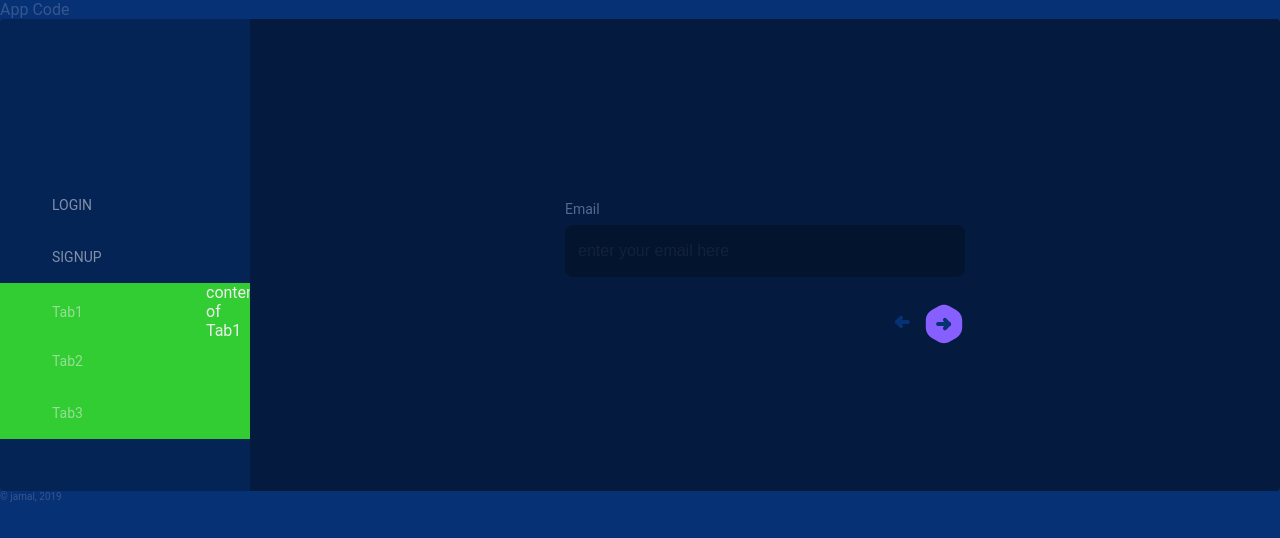
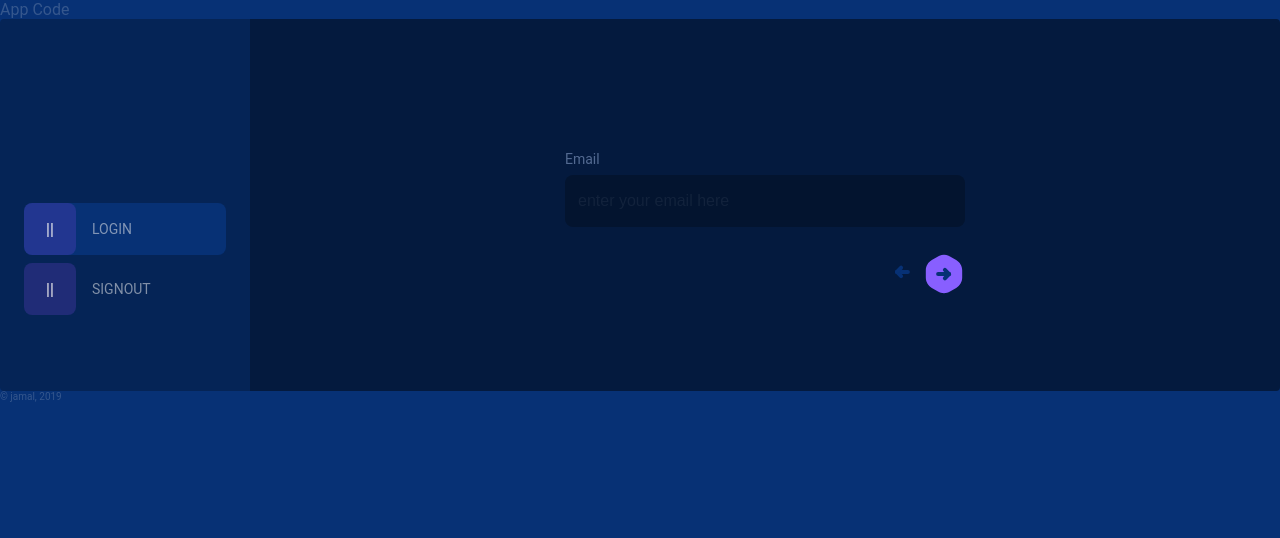
Before and after one commit to jamal7x7/Daily-React-001-todo-app, a Next.js app: page /Login in a window 1280 px wide. Shown: the top 538 px of the page. Built offline with nearby package versions, Linux system fonts and the light colour scheme.

Commit message:
logout and sidebar tabs

```diff
--- a/components/sidebar/UserInfo.js
+++ b/components/sidebar/UserInfo.js
@@ -12,7 +12,7 @@ const Styles = styled.div`
     /* width: 100%; */
     left: calc(50% - 100px);
     /* left: 35px; */
-    top: 0px;
+    top: 8px;
     position: absolute;
     z-index: 100000000;
   }
--- a/components/ui/Tab.js
+++ b/components/ui/Tab.js
@@ -1,30 +1,14 @@
+import { rgba } from 'polished'
 import React from 'react'
 import styled from 'styled-components'
 
-const Styles = styled.div`
-  .todoSideBtn {
-    padding: 0 16px 0 36px;
-
-    .sideBtn {
-      height: 52px;
-      border-radius: 8px;
+const TodoSideBtn = styled.div`
+  padding: 0;
+  margin-bottom: 8px;
+`
+const SideBtnLabel = styled.div`
+  display: grid;
   padding-left: 16px;
-      display: grid;
-      grid-template-columns: 1fr 28px;
-      grid-template-rows: auto;
-        background: ${props =>
-          props.active ? ({ theme }) => theme.colors.bgl : '00000000'};
-      cursor: pointer;
-      &:hover {
-        background: ${({ theme }) => theme.colors.bgl} ;
-        color: ${({ theme }) => theme.colors.text};
-      }
-      &:hover .todoListNum {
-        // background: $primary2;
-        color: ${({ theme }) => theme.colors.text};
-      }
-      .todoSideBtnLabel {
-        display: grid;
   place-items: center start;
   /* font-size: ${({ theme }) => theme.fontSizes[0]}; */
   font-size: 14px;
@@ -33,9 +17,13 @@ const Styles = styled.div`
 &:hover .todoSideBtnLabel {
   color: ${({ theme }) => theme.colors.text};
 }
+`
+const Icon = styled.div`
+  display: grid;
+  place-items: center;
+  border-radius: 8px;
 
-    }
-  }
+  background: ${({ theme }) => rgba(theme.colors.primary, 0.2)};
 `
 const TodoSideBtnNum = styled.div`
   display: grid;
@@ -43,21 +31,45 @@ const TodoSideBtnNum = styled.div`
   font-size: 12px;
   color: ${({ theme }) => theme.colors.textLight};
 `
+const SideBtn = styled.div`
+  height: 52px;
+  border-radius: 8px;
+  /* padding-left: 16px; */
+  display: grid;
+  grid-template-columns: 52px 1fr 28px;
+  grid-template-rows: auto;
+  background: ${props =>
+    props.active ? ({ theme }) => theme.colors.bgl : '00000000'};
+  cursor: pointer;
+  &:hover {
+    background: ${({ theme }) => rgba(theme.colors.bgl, 0.7)};
+    color: ${({ theme }) => theme.colors.text};
+  }
+  &:hover .todoListNum {
+    // background: $primary2;
+    color: ${({ theme }) => theme.colors.text};
+  }
+`
 
-const SidebarTab = ({ children, num, label }) => (
-  <Styles>
-    <div className='todoSideBtn'>
-      <div className='sideBtn'>
-        <div className='todoSideBtnLabel'>
+const SidebarTab = ({
+  children,
+  num,
+  label,
+  index,
+  active,
+  handleTabClick
+}) => (
+  <TodoSideBtn onClick={e => handleTabClick(e, label)}>
+    <SideBtn active={active}>
+      <Icon>||</Icon>
+      <SideBtnLabel>
         {' '}
         <div>{label}</div>
-        </div>
-        {label === 'Tab1' && <div className='tabContent'> {children} </div>}
+      </SideBtnLabel>
 
       {num && <TodoSideBtnNum>3</TodoSideBtnNum>}
-      </div>
-    </div>
-  </Styles>
+    </SideBtn>
+  </TodoSideBtn>
 )
 
 export default SidebarTab
--- a/components/ui/Tabs.js
+++ b/components/ui/Tabs.js
@@ -1,9 +1,14 @@
 import React from 'react'
+import styled from 'styled-components'
 
 export default ({ children }) => {
+  const TDSideBtn = styled.div`
+    /* padding: 0 16px 0 36px; */
+    margin: 24px;
+  `
   return (
-    <>
-      <div style={{ background: 'limegreen' }}>{children}</div>
-    </>
+    <TDSideBtn>
+      <div>{children}</div>
+    </TDSideBtn>
   )
 }
--- a/pages/Login.js
+++ b/pages/Login.js
@@ -4,7 +4,7 @@ import React, { useRef, useState } from 'react'
 import { animated, useSpring } from 'react-spring'
 import styled, { css } from 'styled-components'
 import Layout from '../components/Layout'
-import { SidebarTab, UserInfo } from '../components/sidebar'
+import { UserInfo } from '../components/sidebar'
 import { AvatarSvg, SubmitSvg } from '../components/svg'
 import Align from '../components/ui/Align'
 import Button from '../components/ui/Button'
@@ -197,12 +197,16 @@ const InputEmail = styled.input`
   }
 `
 
+///////////////////////////////////////////COMPONENT//////////////////////////////////////////////
+
 const Login = ({ userSignedin, setUserSignedin }) => {
   const addListRef = useRef()
   const didRun = useRef(false)
 
   const [addTaskIsShown, setAddTaskIsShown] = useState(false)
   const [show, setShow] = useState(true)
+  const [show2, setShow2] = useState(true)
+  const [sidebarTab, setSidebarTab] = useState('LOGIN')
 
   const handleAddListIsShown = e => {
     setAddListIsShown(prev => !prev)
@@ -277,6 +281,21 @@ const Login = ({ userSignedin, setUserSignedin }) => {
     config: { mass: 1, tension: 500, friction: 30 }
   })
 
+  const handleTabClick = (e, label) => {
+    e.preventDefault()
+
+    setSidebarTab(p => label)
+    console.log(sidebarTab + '>>>>>>>>>>>>' + label + '<<<<<<<<<<<<<')
+
+    const el = e.target
+    el.classList.add('active')
+    console.log(el)
+  }
+
+  // useEffect(() => {
+  //   console.log(sidebarTab)
+  // })
+
   return (
     <Layout>
       <Styles>
@@ -287,20 +306,29 @@ const Login = ({ userSignedin, setUserSignedin }) => {
             </div>
 
             <div className='sidebarMain'>
+              <Tabs>
+                <Tab
+                  label='LOGIN'
+                  handleTabClick={handleTabClick}
+                  active={sidebarTab === 'LOGIN'}
+                />
+                <Tab
+                  label='SIGNOUT'
+                  handleTabClick={handleTabClick}
+                  active={sidebarTab === 'SIGNOUT'}
+                />
+              </Tabs>
+              {/*
               <SidebarTab>LOGIN</SidebarTab>
               <SidebarTab>SIGNUP</SidebarTab>
-              <Tabs>
-                <Tab label='Tab1'> content of Tab1</Tab>
-                <Tab label='Tab2'> content of Tab2</Tab>
-                <Tab label='Tab3'> content of Tab3</Tab>
-              </Tabs>
+              */}
             </div>
 
             <div style={{ opacity: 0 }}>
               <div className='mode'>Zen</div>
             </div>
           </div>
-
+          {sidebarTab === 'LOGIN' && (
             <div className='content'>
               <Align ha='center' va='center' width='400px' stack>
                 <animated.div style={femail}>
@@ -403,6 +431,150 @@ const Login = ({ userSignedin, setUserSignedin }) => {
                 </ShowHide>
               </Align>
             </div>
+          )}
+
+          {sidebarTab === 'SIGNOUT' && (
+            <div className='content'>
+              <Align ha='center' va='center' width='400px' stack>
+                <animated.div style={femail}>
+                  <animated.div style={favatar}>
+                    <Align ha='center' va='center'>
+                      <AvatarSvg />
+                    </Align>
+                  </animated.div>
+                  <animated.div style={flabel}>
+                    <Label> Email </Label>
+                  </animated.div>
+                  <animated.div style={finput}>
+                    <InputEmail
+                      autoFocus
+                      placeholder='enter your email here'
+                      onClick={e => setShow(true)}
+                    />
+                  </animated.div>
+                  {/*<TextField
+                        autoFocus
+                        label='Email'
+                        placeholder='enter your email here'
+                        show={show}
+                     />*/}
+                  {/*<Divider transparent height='0px' />*/}
+                </animated.div>
+                <Divider transparent height='16px' />
+                {show && (
+                  <Align ha='end' va='center'>
+                    <Link href='/Signedin'>
+                      <a>
+                        {/*<Button>BACK</Button>
+                                                <Button primary>NEXT</Button>*/}
+                        <SubmitSvg flat />
+                      </a>
+                    </Link>
+
+                    <Icon className='big-svg' onClick={e => setShow(false)}>
+                      <SubmitSvg next />
+                    </Icon>
+                  </Align>
+                )}
+                {!show && (
+                  <animated.div style={fpassword}>
+                    <ShowHide>
+                      <TextField
+                        autoFocus
+                        label='Password'
+                        type='password'
+                        placeholder='enter your Password here'
+                      />
+
+                      <Divider transparent height='16px' />
+                      <Align va='center' placing>
+                        <Button pad={0.01}>
+                          <div>Create an acount</div>
+                        </Button>
+                        <div style={{ display: 'flex' }}>
+                          <Align ha='end' va='center'>
+                            <IconFlat
+                              className='big-svg-flat'
+                              onClick={e => setShow(true)}
+                            >
+                              <SubmitSvg flat />
+                            </IconFlat>
+
+                            <Icon
+                              className='big-svg'
+                              onClick={e => setShow2(false)}
+                            >
+                              <SubmitSvg next />
+                            </Icon>
+                          </Align>
+                        </div>
+                      </Align>
+                    </ShowHide>
+                  </animated.div>
+                )}
+                {!show2 && (
+                  <animated.div style={fpassword}>
+                    <ShowHide>
+                      <TextField
+                        autoFocus
+                        label='Password'
+                        type='password'
+                        placeholder='enter your Password here'
+                      />
+
+                      <Divider transparent height='16px' />
+                      <Align va='center' placing>
+                        <Button pad={0.01}>
+                          <div>Create an acount</div>
+                        </Button>
+                        <div style={{ display: 'flex' }}>
+                          <Align ha='end' va='center'>
+                            <IconFlat
+                              className='big-svg-flat'
+                              onClick={e => setShow(true)}
+                            >
+                              <SubmitSvg flat />
+                            </IconFlat>
+
+                            <Icon
+                              className='big-svg'
+                              onClick={e => setShow(true)}
+                            >
+                              <Link href='/Signedin'>
+                                <a>
+                                  {/*<Button>BACK</Button>
+    <Button primary>NEXT</Button>*/}
+                                  <SubmitSvg next />
+                                </a>
+                              </Link>
+                            </Icon>
+                          </Align>
+                        </div>
+                      </Align>
+                    </ShowHide>
+                  </animated.div>
+                )}
+
+                <Divider transparent />
+
+                <ShowHide hide>
+                  <TextField
+                    autoFocus
+                    label='Password'
+                    placeholder='enter your Password here'
+                  />
+                  <Divider />
+
+                  <Link href='/Signedin'>
+                    <a>
+                      <Button primary>LOGIN</Button>
+                      <Button>CANCEL</Button>
+                    </a>
+                  </Link>
+                </ShowHide>
+              </Align>
+            </div>
+          )}
         </div>
       </Styles>
     </Layout>
```
Also changed, not shown: components/sidebar/ProjectList.js (+10 -10 lines), components/sidebar/Sidebar.js (+6 -3 lines). Lines whose indentation alone changed are shown as unchanged.
